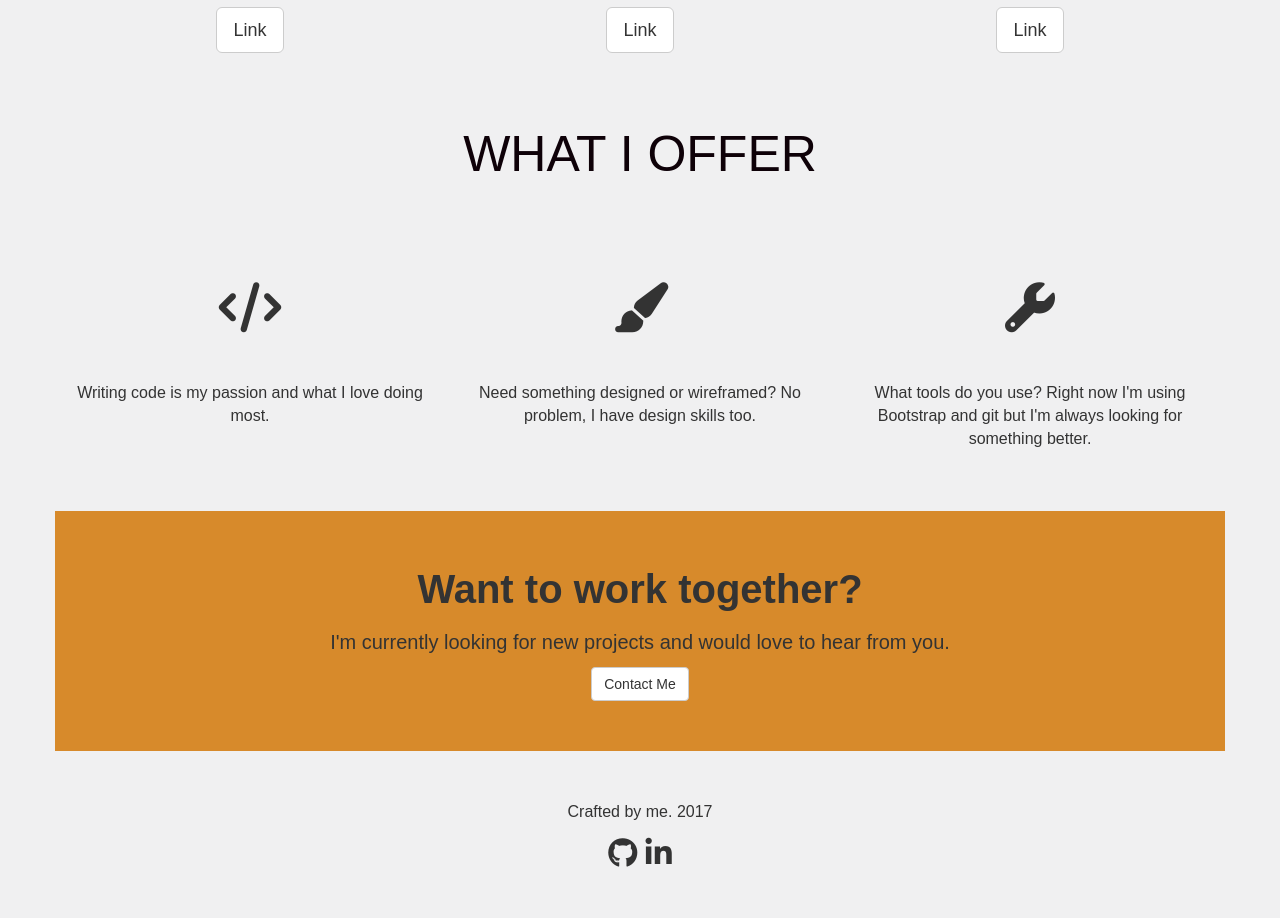
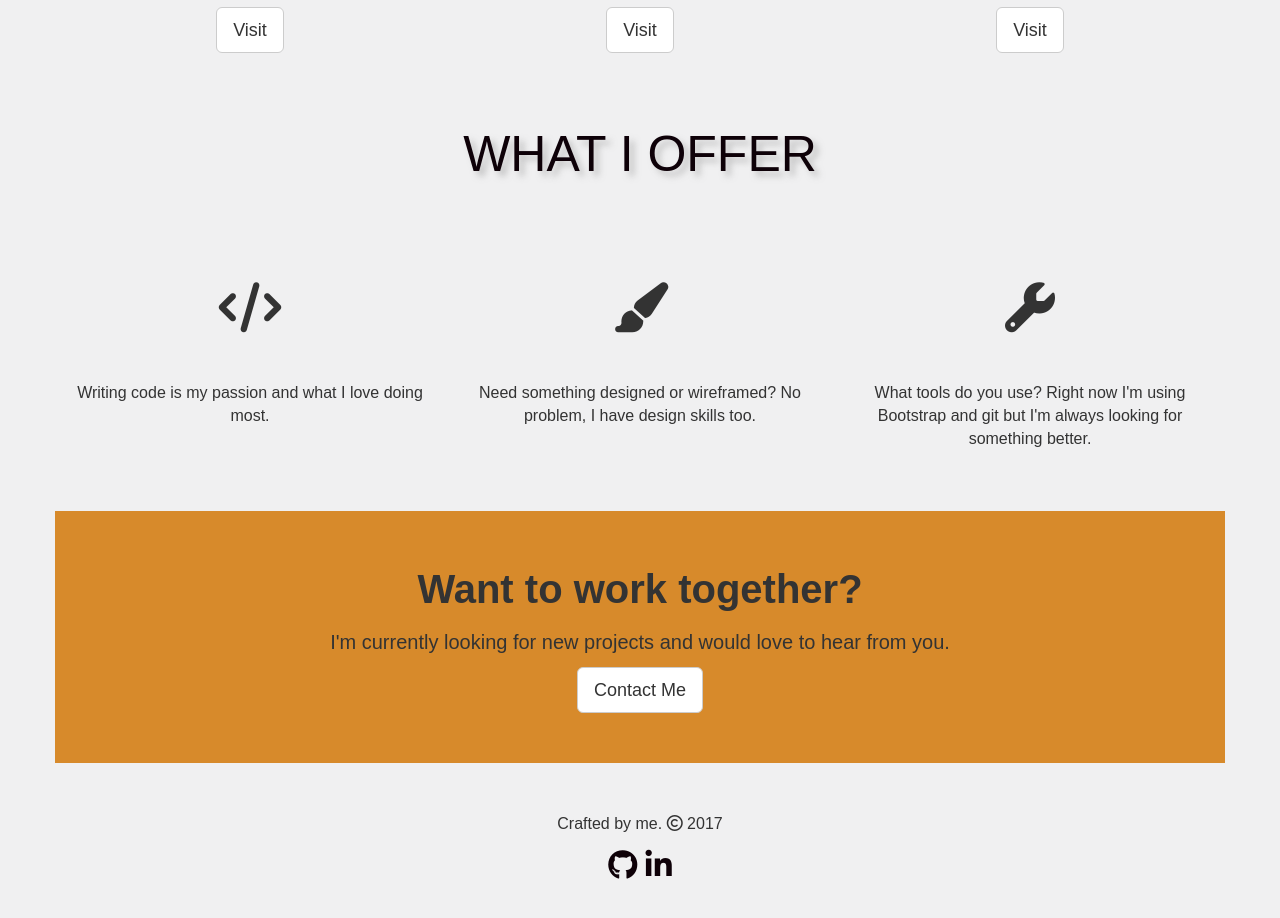
Before and after one commit to jwalker2276/Portfolio-Website, a plain HTML site: page index.html in a window 1280 px wide. Shown: the part 1320-2238 px from the top of the page. Drawn offline with nearby package versions, Linux system fonts and the light colour scheme; a web font is replaced by a local one.

Commit message:
made more style changes

```diff
--- a/css/main.css
+++ b/css/main.css
@@ -128,6 +128,7 @@ h3 {
     /*Over-ride bs margins for h3*/
     margin-top: 0px;
     margin-bottom: 0px;
+    text-shadow: 5px 5px 6px rgba(150, 150, 150, 0.5);
 }
 h4 {
     margin-top: 20px;
@@ -162,6 +163,12 @@ p {
 .social-icons {
     font-size: 30px;
 }
+a {
+    color: #0E0108;
+}
+a:focus, a:hover {
+    color: #0E0108;
+}
 .margin-space-lg {
     margin-top: 50px;
     margin-bottom: 50px;
--- a/index.html
+++ b/index.html
@@ -60,7 +60,7 @@
                         <img src="http://via.placeholder.com/200x200" alt="">
                         <h4>Name</h4>
                         <p>Lorem ipsum dolor sit amet, consectetur adipisicing elit, sed do eiusmod tempor incididunt ut labore et dolore magna aliqua.</p>
-                        <a class="btn btn-default btn-lg" href="#">Link</a>
+                        <a class="btn btn-default btn-lg" href="#">Visit</a>
                     </div>
                 </div>
                 <div class="col-sm-4">
@@ -68,7 +68,7 @@
                         <img src="http://via.placeholder.com/200x200" alt="">
                         <h4>Name</h4>
                         <p>Lorem ipsum dolor sit amet, consectetur adipisicing elit, sed do eiusmod tempor incididunt ut labore et dolore magna aliqua.</p>
-                        <a class="btn btn-default btn-lg" href="#">Link</a>
+                        <a class="btn btn-default btn-lg" href="#">Visit</a>
                     </div>
                 </div>
                 <div class="col-sm-4">
@@ -76,7 +76,7 @@
                         <img src="http://via.placeholder.com/200x200" alt="">
                         <h4>Name</h4>
                         <p>Lorem ipsum dolor sit amet, consectetur adipisicing elit, sed do eiusmod tempor incididunt ut labore et dolore magna aliqua.</p>
-                        <a class="btn btn-default btn-lg" href="#">Link</a>
+                        <a class="btn btn-default btn-lg" href="#">Visit</a>
                     </div>
                 </div>
             <!-- End of My work section -->
@@ -116,17 +116,17 @@
                 <div class="col-md-12 margin-space-lg">
                         <p id="work-together-banner">Want to work together?</p>
                         <p id="work-together-text">I'm currently looking for new projects and would love to hear from you.</p>
-                        <button type="button" class="btn btn-default">Contact Me</button>
+                        <button type="button" class="btn btn-default btn-lg">Contact Me</button>
                 </div>
             </div>
             <!-- End work together section  -->
             <!-- Footer -->
             <div class="row centered-text margin-space-lg" id="sec-footer">
                 <div class="col-md-12">
-                    <p>Crafted by me. 2017</p>
+                    <p>Crafted by me. <span><i class="fa fa-copyright" aria-hidden="true"></i></span> 2017</p>
                     <div class="social-icons">
-                        <i class="fa fa-github" aria-hidden="true"></i>
-                        <i class="fa fa-linkedin" aria-hidden="true"></i>
+                        <a href="https://github.com/jwalker2276"><i class="fa fa-github" aria-hidden="true"></i></a>
+                        <a href="https://www.linkedin.com/in/jordan-walker-85246458/"><i class="fa fa-linkedin" aria-hidden="true"></i></a>
                     </div>
                 </div>
             </div>
```
